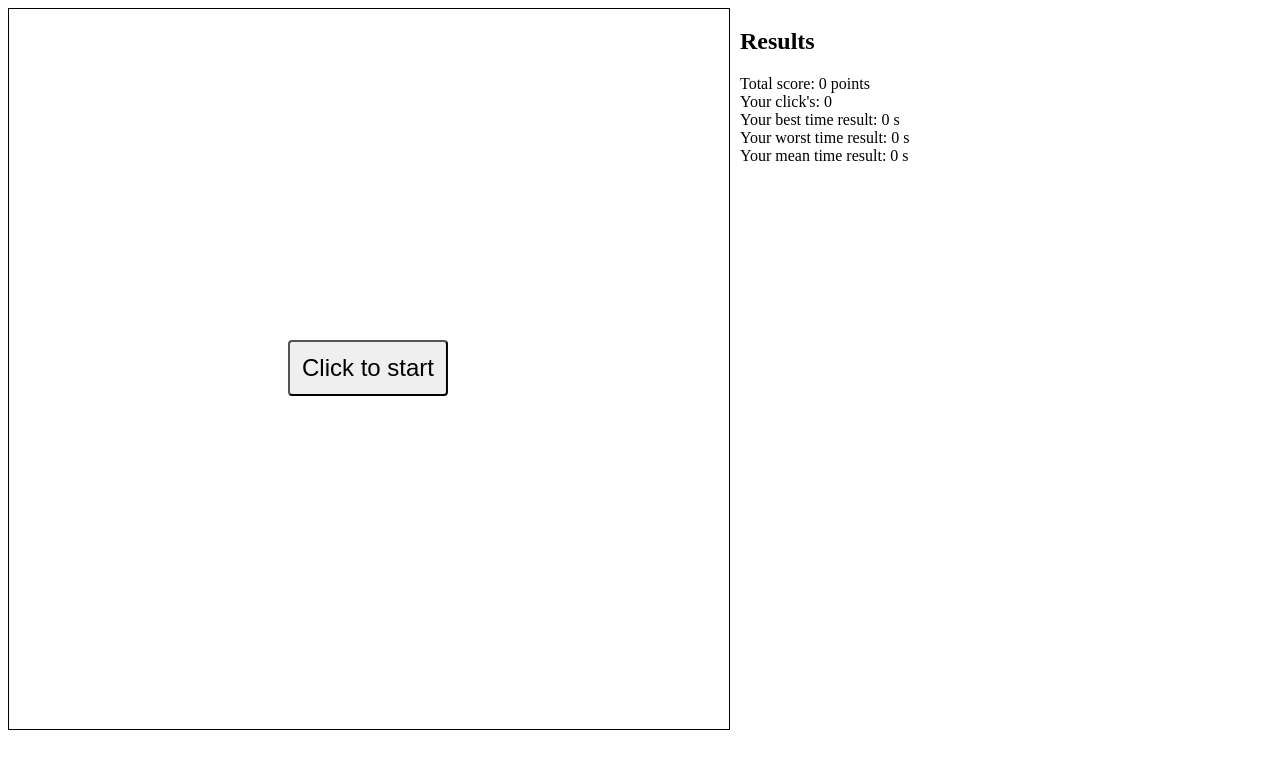
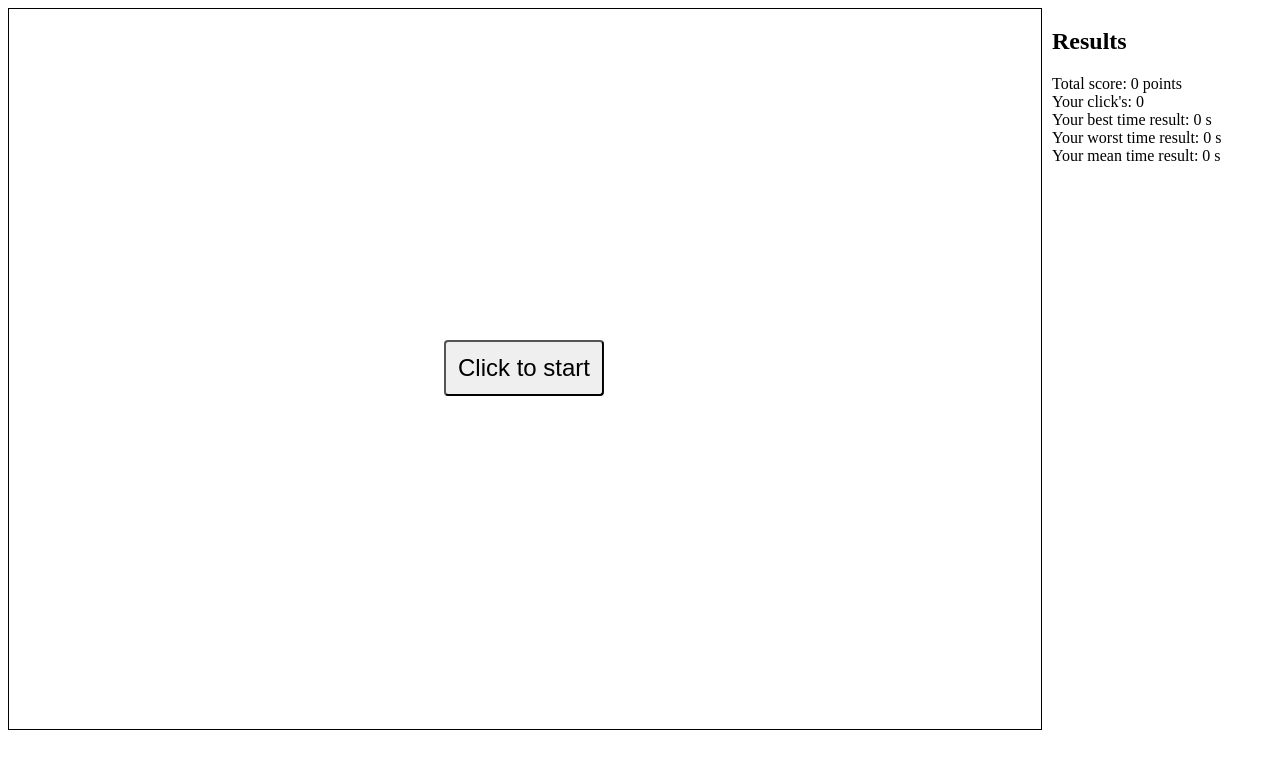
Before and after one commit to Serhii-Yakimtso/mouse-click-trainer, a website built with Vite: page index.html in a window 1280 px wide. Built offline with nearby package versions, Linux system fonts and the light colour scheme.

Commit message:
change display

```diff
--- a/src/css/style.css
+++ b/src/css/style.css
@@ -3,13 +3,13 @@ p {
 }
 
 .main {
-  display: flex;
+  display: grid;
   gap: 12px;
+  grid-template-columns: 1fr 220px;
 }
 
 .game-table {
   position: relative;
-  width: 720px;
   height: 90vh;
 }
 
--- a/src/main.js
+++ b/src/main.js
@@ -17,14 +17,14 @@ let totalScore = 0;
 
 let timeArray = [];
 
-hideElement(startBtnElement);
+hideElement();
 
 startBtnElement.addEventListener("click", startGame);
 
 // Скриваємо елемент при кліку
-function hideElement(element) {
-  element.addEventListener("click", (e) => {
-    element.classList.toggle("hide");
+function hideElement() {
+  startBtnElement.addEventListener("click", (e) => {
+    startBtnElement.classList.toggle("hide");
   });
 }
 
```
